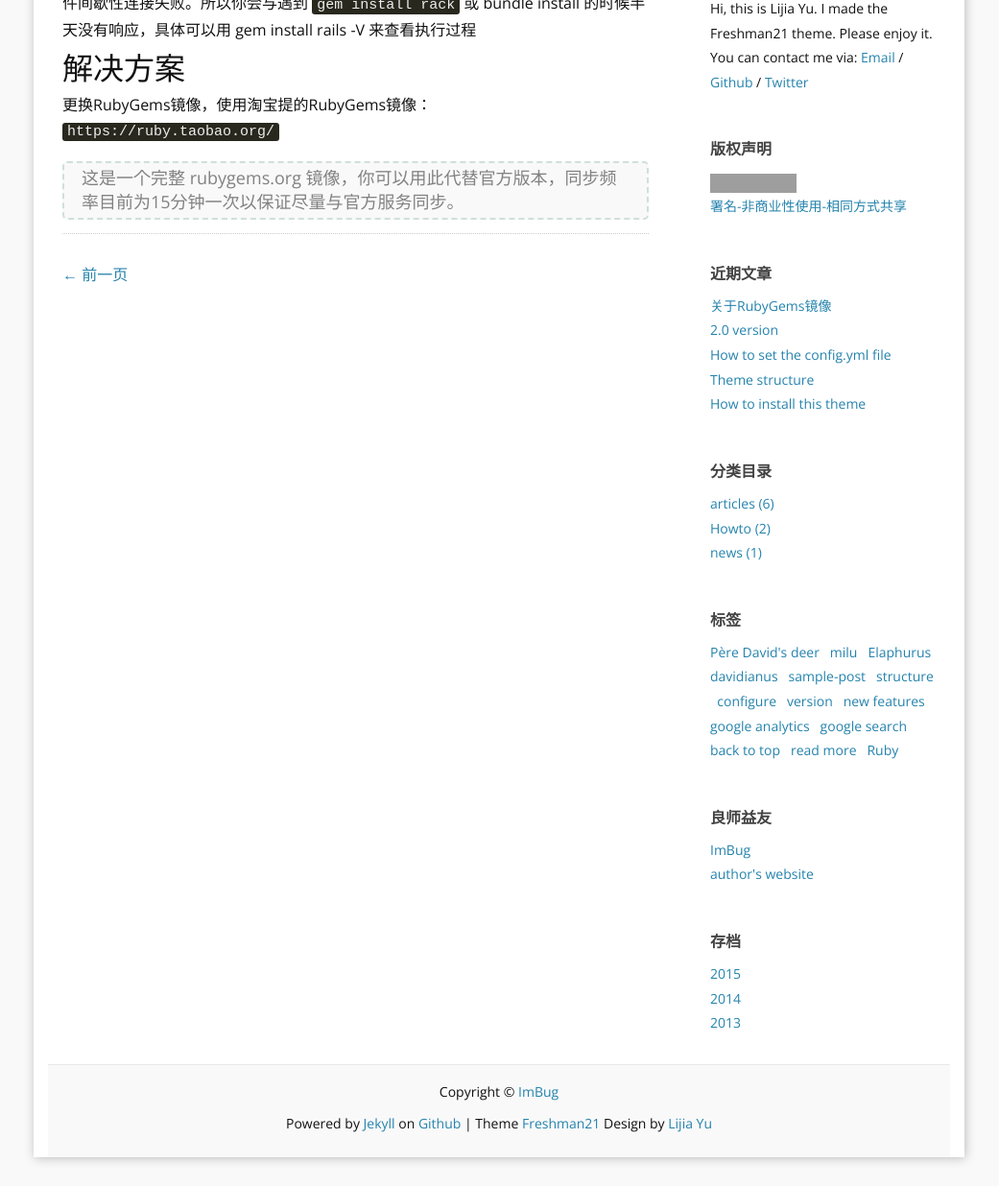
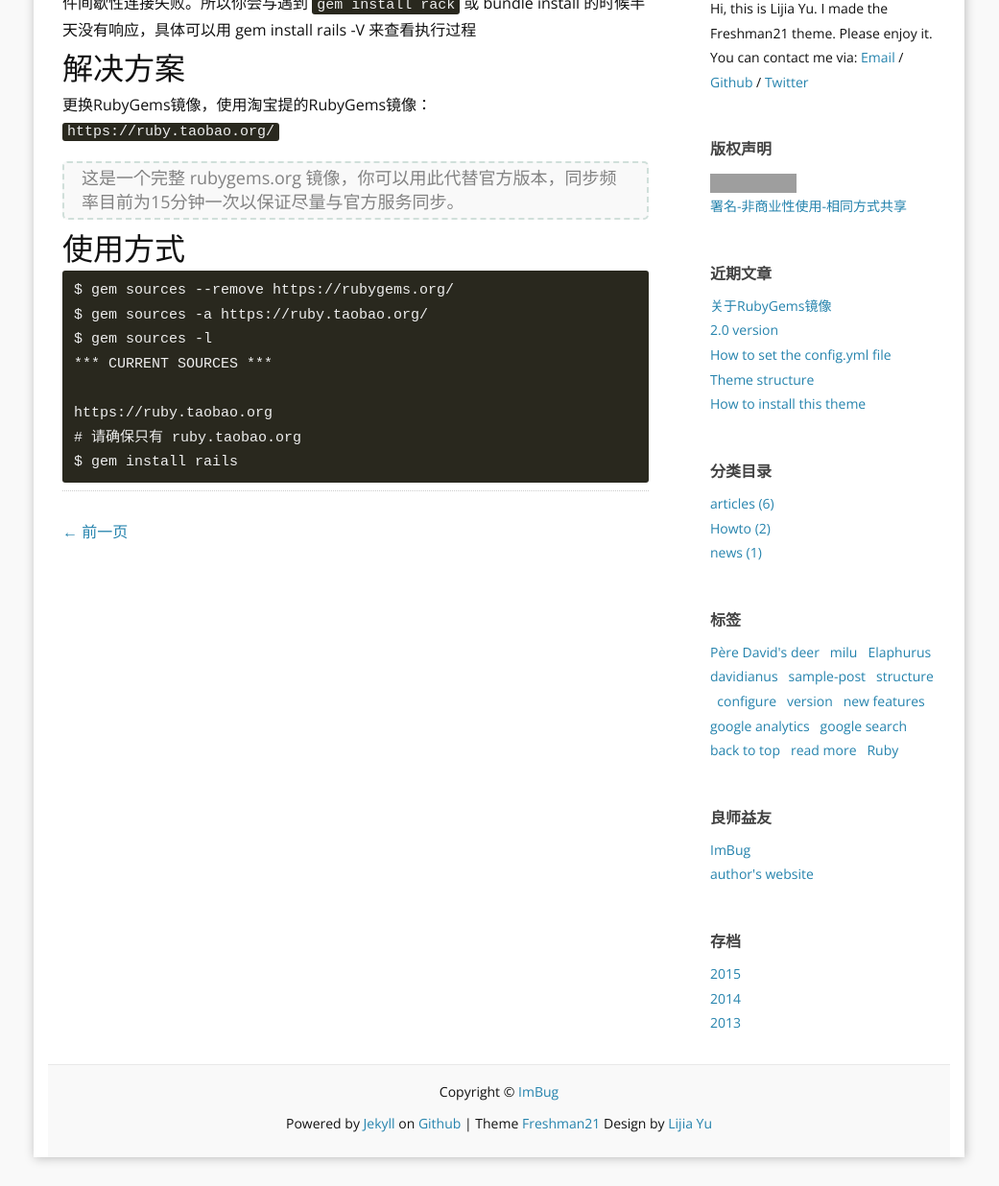
Before and after one commit to shanshouchen/blog, a Jekyll site: the page built from _posts/2015-04-23-关于RubyGems镜像.md, in a window 1280 px wide, cut to the strip 400-1636 px from the top of the page. Shown: the whole strip at 96% size, without its empty margins (120-1161 px from the left). Built offline with Jekyll 4.4.1, drawn with Linux system fonts in a browser that asks for light colours; comment, search, counter and statistics services are not loaded; grey boxes are pictures that could not be loaded.

Commit message:
first post

```diff
--- a/_config.yml
+++ b/_config.yml
@@ -10,8 +10,8 @@ url: "http://yulijia.net/freshman21" # the base hostname & protocol for your sit
 locale: cn_ZH
 
 ### Personal info and site tools info:
-twitter_username: yulijia
-github_username:  yulijia
+twitter_username: shanshouchen
+github_username:  shanshouchen
 disqus_shortname: freshman21
 favicon:     "/images/favicon.ico"
 aboutme: Hi, this is Lijia Yu. I made the Freshman21 theme. Please enjoy it. # these are shown on aboutme-sidebar.
--- a/_posts/2015-04-23-关于RubyGems镜像.md
+++ b/_posts/2015-04-23-关于RubyGems镜像.md
@@ -13,3 +13,13 @@ description: 由于国内网络原因（你懂的），导致 rubygems.org 存
 更换RubyGems镜像，使用淘宝提的RubyGems镜像：
       `https://ruby.taobao.org/`
 > 这是一个完整 rubygems.org 镜像，你可以用此代替官方版本，同步频率目前为15分钟一次以保证尽量与官方服务同步。
+
+##使用方式
+    $ gem sources --remove https://rubygems.org/
+    $ gem sources -a https://ruby.taobao.org/
+    $ gem sources -l
+    *** CURRENT SOURCES ***
+
+    https://ruby.taobao.org
+    # 请确保只有 ruby.taobao.org
+    $ gem install rails
```
